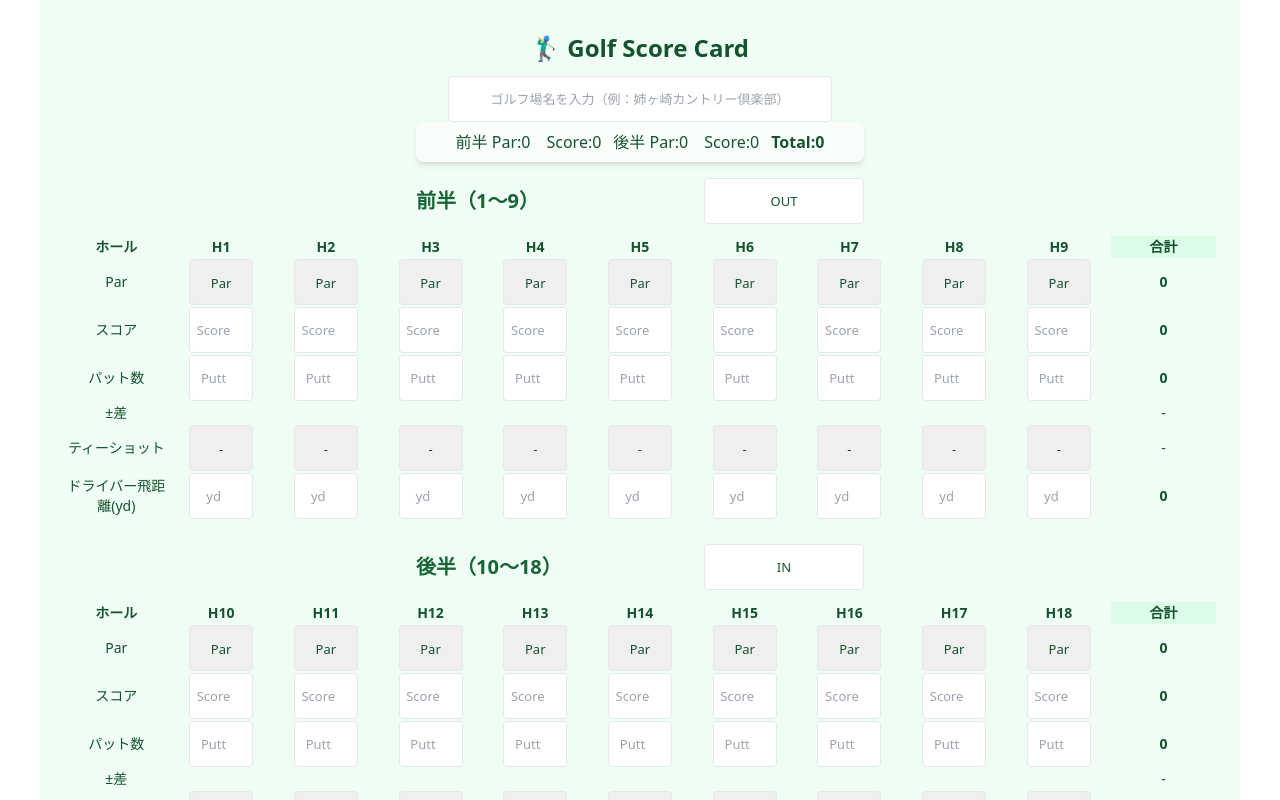
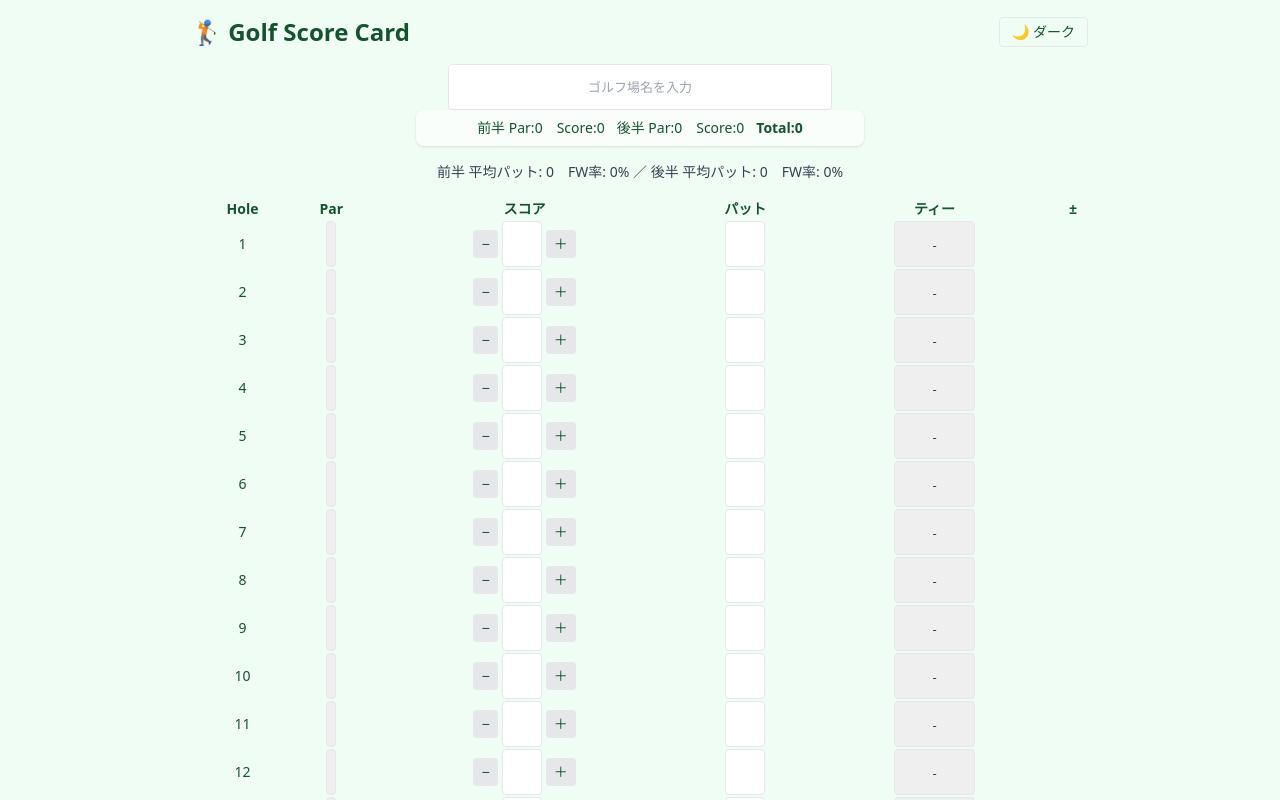
Before and after one commit to reniwasaki/golf-score-simple, a React (Vite) app: page / in a window 1280 px wide. Shown: the top 800 px of the page. Built offline with nearby package versions, Linux system fonts and the light colour scheme.

Commit message:
feat: history, tap input, theme, avg stats

```diff
--- a/src/App.jsx
+++ b/src/App.jsx
@@ -1,309 +1,283 @@
 import { useState, useEffect } from "react";
 
 const holeCount = 18;
-
 const initialData = Array.from({ length: holeCount }, () => ({
   par: "",
   score: "",
   putt: "",
-  diff: "",
   teeShot: "-",
-  drive: "",
 }));
 
 const diffToSymbol = (diff) => {
-  const num = Number(diff);
-  if (isNaN(num)) return "";
-  if (num <= -3) return "☆";
-  if (num === -2) return "◎";
-  if (num === -1) return "◯";
-  if (num === 0) return "ー";
-  if (num === 1) return "△";
-  if (num === 2) return "□";
-  return `+${num}`;
+  if (isNaN(diff)) return "";
+  if (diff <= -3) return "☆";
+  if (diff === -2) return "◎";
+  if (diff === -1) return "◯";
+  if (diff === 0) return "ー";
+  if (diff === 1) return "△";
+  if (diff === 2) return "□";
+  return `+${diff}`;
 };
 
-const App = () => {
+export default function App() {
   const [scores, setScores] = useState(initialData);
-  const [courseNames, setCourseNames] = useState({ out: "OUT", in: "IN" });
   const [golfCourseName, setGolfCourseName] = useState("");
-  const [online, setOnline] = useState(navigator.onLine);
+  const [history, setHistory] = useState([]);
+  const [theme, setTheme] = useState("light");
 
-  // ✅ オンライン／オフライン監視
+  // ✅ localStorage復元
   useEffect(() => {
-    const updateStatus = () => setOnline(navigator.onLine);
-    window.addEventListener("online", updateStatus);
-    window.addEventListener("offline", updateStatus);
-    return () => {
-      window.removeEventListener("online", updateStatus);
-      window.removeEventListener("offline", updateStatus);
-    };
-  }, []);
-
-  // ✅ ローカル保存・復元
-  useEffect(() => {
-    const saved = localStorage.getItem("golfScores");
+    const saved = localStorage.getItem("golfAppData");
     if (saved) {
       const parsed = JSON.parse(saved);
       setScores(parsed.scores || initialData);
-      setCourseNames(parsed.courseNames || { out: "OUT", in: "IN" });
       setGolfCourseName(parsed.golfCourseName || "");
+      setHistory(parsed.history || []);
+      setTheme(parsed.theme || "light");
     }
   }, []);
 
+  // ✅ 自動保存
   useEffect(() => {
     localStorage.setItem(
-      "golfScores",
-      JSON.stringify({ scores, courseNames, golfCourseName })
+      "golfAppData",
+      JSON.stringify({ scores, golfCourseName, history, theme })
     );
-  }, [scores, courseNames, golfCourseName]);
+  }, [scores, golfCourseName, history, theme]);
 
   const handleChange = (index, key, value) => {
     const updated = [...scores];
     updated[index][key] = value;
-
-    // ±差自動計算
-    const par = parseInt(updated[index].par);
-    const score = parseInt(updated[index].score);
-    if (!isNaN(par) && !isNaN(score)) {
-      const diff = score - par;
-      updated[index].diff = diffToSymbol(diff);
-    } else {
-      updated[index].diff = "";
-    }
-
     setScores(updated);
   };
 
-  const resetAll = () => {
-    setScores(initialData);
-    setGolfCourseName("");
-    localStorage.removeItem("golfScores");
-  };
-
+  // ✅ スコア・パット・フェアウェイ率などの集計
   const total = (start, end) => {
     const slice = scores.slice(start, end);
-    const par = slice.reduce((acc, cur) => acc + (parseInt(cur.par) || 0), 0);
-    const score = slice.reduce((acc, cur) => acc + (parseInt(cur.score) || 0), 0);
-    const putt = slice.reduce((acc, cur) => acc + (parseInt(cur.putt) || 0), 0);
-    return { par, score, putt };
+    const par = slice.reduce((sum, s) => sum + (parseInt(s.par) || 0), 0);
+    const score = slice.reduce((sum, s) => sum + (parseInt(s.score) || 0), 0);
+    const putt = slice.reduce((sum, s) => sum + (parseInt(s.putt) || 0), 0);
+    const fairway = slice.filter((s) => s.teeShot === "フェアウェイ").length;
+    const valid = slice.filter((s) => s.par !== "3").length; // Par3除外
+    const fairwayRate =
+      valid > 0 ? Math.round((fairway / valid) * 100) : 0;
+    const avgPutt =
+      slice.filter((s) => s.putt).length > 0
+        ? (putt / slice.filter((s) => s.putt).length).toFixed(1)
+        : 0;
+    return { par, score, putt, fairwayRate, avgPutt };
   };
 
   const outTotal = total(0, 9);
   const inTotal = total(9, 18);
   const totalScore = outTotal.score + inTotal.score;
 
-  const renderHoleInputs = (start, end) => (
-    <div className="w-full overflow-x-auto scrollbar-thin scrollbar-thumb-gray-400 scrollbar-track-transparent">
-      <div className="min-w-[900px] sm:min-w-full mx-auto flex justify-center">
-        <table className="w-full text-xs sm:text-sm text-center border-collapse table-fixed">
-          <thead>
-            <tr>
-              <th className="px-1 bg-green-50">ホール</th>
-              {Array.from({ length: end - start }, (_, i) => (
-                <th key={i}>H{start + i + 1}</th>
-              ))}
-              <th className="bg-green-100 sticky right-0">合計</th>
-            </tr>
-          </thead>
-          <tbody>
-            <tr>
-              <td>Par</td>
-              {scores.slice(start, end).map((hole, i) => (
-                <td key={i}>
-                  <select
-                    value={hole.par}
-                    onChange={(e) => handleChange(start + i, "par", e.target.value)}
-                    className="border rounded w-14 sm:w-16 text-center"
-                  >
-                    <option value="">Par</option>
-                    <option value="3">3</option>
-                    <option value="4">4</option>
-                    <option value="5">5</option>
-                  </select>
-                </td>
-              ))}
-              <td className="bg-green-50 font-bold sticky right-0">
-                {total(start, end).par}
-              </td>
-            </tr>
+  // ✅ 履歴保存
+  const saveRound = () => {
+    const newEntry = {
+      id: Date.now(),
+      course: golfCourseName || "未入力コース",
+      date: new Date().toLocaleDateString("ja-JP"),
+      total: totalScore,
+      data: scores,
+    };
+    setHistory([newEntry, ...history]);
+    alert("✅ ラウンドを保存しました");
+  };
 
-            <tr>
-              <td>スコア</td>
-              {scores.slice(start, end).map((hole, i) => (
-                <td key={i}>
-                  <input
-                    type="number"
-                    value={hole.score}
-                    onChange={(e) => handleChange(start + i, "score", e.target.value)}
-                    className="border rounded w-14 sm:w-16 text-center"
-                    placeholder="Score"
-                  />
-                </td>
-              ))}
-              <td className="bg-green-50 font-bold sticky right-0">
-                {total(start, end).score}
-              </td>
-            </tr>
+  // ✅ 履歴読み込み
+  const loadRound = (entry) => {
+    setScores(entry.data);
+    setGolfCourseName(entry.course);
+    alert(`📖 ${entry.course} のスコアを読み込みました`);
+  };
 
-            <tr>
-              <td>パット数</td>
-              {scores.slice(start, end).map((hole, i) => (
-                <td key={i}>
-                  <input
-                    type="number"
-                    value={hole.putt}
-                    onChange={(e) => handleChange(start + i, "putt", e.target.value)}
-                    className="border rounded w-14 sm:w-16 text-center"
-                    placeholder="Putt"
-                  />
-                </td>
-              ))}
-              <td className="bg-green-50 font-bold sticky right-0">
-                {total(start, end).putt}
-              </td>
-            </tr>
-
-            <tr>
-              <td>±差</td>
-              {scores.slice(start, end).map((hole, i) => (
-                <td key={i} className="font-bold">
-                  {hole.diff}
-                </td>
-              ))}
-              <td className="bg-green-50 sticky right-0">-</td>
-            </tr>
-
-            <tr>
-              <td>ティーショット</td>
-              {scores.slice(start, end).map((hole, i) => (
-                <td key={i}>
-                  {hole.par === "3" ? (
-                    <select
-                      value={hole.teeShot}
-                      onChange={(e) => handleChange(start + i, "teeShot", e.target.value)}
-                      className="border rounded w-20 sm:w-24 text-center"
-                    >
-                      <option value="-">-</option>
-                      <option value="グリーンオン">グリーンオン</option>
-                      <option value="右">右</option>
-                      <option value="左">左</option>
-                      <option value="奥">奥</option>
-                      <option value="手前">手前</option>
-                      <option value="OB">OB</option>
-                    </select>
-                  ) : (
-                    <select
-                      value={hole.teeShot}
-                      onChange={(e) => handleChange(start + i, "teeShot", e.target.value)}
-                      className="border rounded w-16 text-center"
-                    >
-                      <option value="-">-</option>
-                      <option value="◯">◯</option>
-                      <option value="×">×</option>
-                    </select>
-                  )}
-                </td>
-              ))}
-              <td className="bg-green-50 sticky right-0">-</td>
-            </tr>
-
-            <tr>
-              <td>ドライバー飛距離(yd)</td>
-              {scores.slice(start, end).map((hole, i) =>
-                hole.par !== "3" ? (
-                  <td key={i}>
-                    <input
-                      type="number"
-                      value={hole.drive}
-                      onChange={(e) => handleChange(start + i, "drive", e.target.value)}
-                      className="border rounded w-14 sm:w-16 text-center"
-                      placeholder="yd"
-                    />
-                  </td>
-                ) : (
-                  <td key={i}>-</td>
-                )
-              )}
-              <td className="bg-green-50 sticky right-0 font-bold">0</td>
-            </tr>
-          </tbody>
-        </table>
-      </div>
+  // ✅ スコア入力ボタン方式（タップ最適化）
+  const ScoreInput = ({ index, value }) => (
+    <div className="flex justify-center items-center gap-1">
+      <button
+        onClick={() =>
+          handleChange(index, "score", (parseInt(value) || 0) - 1)
+        }
+        className="px-2 py-1 bg-gray-200 dark:bg-gray-700 rounded"
+      >
+        −
+      </button>
+      <input
+        type="number"
+        value={value}
+        onChange={(e) => handleChange(index, "score", e.target.value)}
+        className="w-10 text-center border rounded dark:bg-gray-800 dark:border-gray-600"
+      />
+      <button
+        onClick={() =>
+          handleChange(index, "score", (parseInt(value) || 0) + 1)
+        }
+        className="px-2 py-1 bg-gray-200 dark:bg-gray-700 rounded"
+      >
+        ＋
+      </button>
     </div>
   );
 
+  // ✅ テーマ切替
+  const toggleTheme = () => setTheme(theme === "light" ? "dark" : "light");
+
   return (
-    <div className="min-h-screen bg-green-50 text-green-900 flex flex-col items-center px-2 sm:px-6 py-4 sm:py-8 max-w-[1200px] mx-auto overflow-x-hidden">
-      <h1 className="text-xl sm:text-2xl font-bold mb-3">🏌️‍♂️ Golf Score Card</h1>
+    <div
+      className={`min-h-screen flex flex-col items-center p-4 transition-colors duration-300 ${
+        theme === "dark"
+          ? "bg-gray-900 text-gray-100"
+          : "bg-green-50 text-green-900"
+      }`}
+    >
+      {/* ヘッダー */}
+      <div className="w-full flex justify-between items-center max-w-4xl mb-4">
+        <h1 className="text-xl sm:text-2xl font-bold">🏌️ Golf Score Card</h1>
+        <button
+          onClick={toggleTheme}
+          className="border px-3 py-1 rounded text-sm dark:border-gray-500"
+        >
+          {theme === "dark" ? "🌞 ライト" : "🌙 ダーク"}
+        </button>
+      </div>
 
-      {/* ✅ オフライン警告 */}
-      {!online && (
-        <div className="bg-yellow-100 text-yellow-800 px-4 py-2 rounded mb-2 text-sm font-medium">
-          ⚠️ 現在オフラインモードです（データは自動保存されます）
-        </div>
-      )}
-
-      {/* ✅ ゴルフ場名入力欄 */}
+      {/* ゴルフ場名 */}
       <input
         type="text"
         value={golfCourseName}
         onChange={(e) => setGolfCourseName(e.target.value)}
-        placeholder="ゴルフ場名を入力（例：姉ヶ崎カントリー倶楽部）"
-        className="border rounded px-3 py-2 w-full sm:w-96 text-center mb-4"
+        placeholder="ゴルフ場名を入力"
+        className="border px-3 py-2 rounded w-full sm:w-96 mb-4 dark:bg-gray-800 dark:border-gray-600"
       />
 
-      {/* ✅ 集計エリア */}
-      <div className="flex flex-wrap justify-center items-center gap-2 sm:gap-3 bg-white/70 px-3 py-2 rounded-lg shadow-md w-full max-w-md mx-auto text-xs sm:text-base text-center mb-4">
+      {/* 集計 */}
+      <div className="flex flex-wrap justify-center items-center gap-3 bg-white/70 dark:bg-gray-800 px-3 py-2 rounded-lg shadow w-full max-w-md mx-auto text-sm text-center mb-4">
         <div>前半 Par:{outTotal.par}　Score:{outTotal.score}</div>
         <div>後半 Par:{inTotal.par}　Score:{inTotal.score}</div>
         <div className="font-bold">Total:{totalScore}</div>
       </div>
 
-      {/* ===== 前半 ===== */}
-      <div className="flex flex-col sm:flex-row items-center justify-between gap-2 sm:gap-4 mb-3 w-full max-w-md mx-auto">
-        <h2 className="text-lg sm:text-xl font-bold text-green-800">
-          前半（1〜9）
-        </h2>
-        <input
-          type="text"
-          value={courseNames.out}
-          onChange={(e) => setCourseNames({ ...courseNames, out: e.target.value })}
-          placeholder="コース名（例：OUT）"
-          className="border rounded px-2 py-1 w-40 text-center"
-        />
+      {/* 平均データ */}
+      <div className="text-xs sm:text-sm mb-4 text-gray-700 dark:text-gray-300">
+        <p>
+          前半 平均パット: {outTotal.avgPutt}　FW率: {outTotal.fairwayRate}%
+          ／ 後半 平均パット: {inTotal.avgPutt}　FW率: {inTotal.fairwayRate}%
+        </p>
       </div>
-      {renderHoleInputs(0, 9)}
 
-      {/* ===== 後半 ===== */}
-      <div className="flex flex-col sm:flex-row items-center justify-between gap-2 sm:gap-4 mt-6 mb-3 w-full max-w-md mx-auto">
-        <h2 className="text-lg sm:text-xl font-bold text-green-800">
-          後半（10〜18）
-        </h2>
-        <input
-          type="text"
-          value={courseNames.in}
-          onChange={(e) => setCourseNames({ ...courseNames, in: e.target.value })}
-          placeholder="コース名（例：IN）"
-          className="border rounded px-2 py-1 w-40 text-center"
-        />
+      {/* テーブル */}
+      <div className="w-full overflow-x-auto max-w-4xl">
+        <table className="w-full text-xs sm:text-sm text-center border-collapse dark:border-gray-700">
+          <thead>
+            <tr>
+              <th>Hole</th>
+              <th>Par</th>
+              <th>スコア</th>
+              <th>パット</th>
+              <th>ティー</th>
+              <th>±</th>
+            </tr>
+          </thead>
+          <tbody>
+            {scores.map((h, i) => {
+              const diff =
+                h.par && h.score ? diffToSymbol(h.score - h.par) : "";
+              return (
+                <tr key={i}>
+                  <td>{i + 1}</td>
+                  <td>
+                    <select
+                      value={h.par}
+                      onChange={(e) =>
+                        handleChange(i, "par", e.target.value)
+                      }
+                      className="border rounded dark:bg-gray-800"
+                    >
+                      <option value=""></option>
+                      <option value="3">3</option>
+                      <option value="4">4</option>
+                      <option value="5">5</option>
+                    </select>
+                  </td>
+                  <td>
+                    <ScoreInput index={i} value={h.score} />
+                  </td>
+                  <td>
+                    <input
+                      type="number"
+                      value={h.putt}
+                      onChange={(e) =>
+                        handleChange(i, "putt", e.target.value)
+                      }
+                      className="w-10 border rounded text-center dark:bg-gray-800"
+                    />
+                  </td>
+                  <td>
+                    <select
+                      value={h.teeShot}
+                      onChange={(e) =>
+                        handleChange(i, "teeShot", e.target.value)
+                      }
+                      className="border rounded dark:bg-gray-800"
+                    >
+                      <option>-</option>
+                      <option>フェアウェイ</option>
+                      <option>右ラフ</option>
+                      <option>左ラフ</option>
+                      <option>OB</option>
+                    </select>
+                  </td>
+                  <td>{diff}</td>
+                </tr>
+              );
+            })}
+          </tbody>
+        </table>
       </div>
-      {renderHoleInputs(9, 18)}
 
-      {/* リセットボタン */}
-      <button
-        onClick={resetAll}
-        className="bg-green-600 hover:bg-green-700 text-white font-bold py-2 px-6 rounded mt-6"
-      >
-        リセット
-      </button>
+      {/* ボタン群 */}
+      <div className="flex gap-2 mt-6">
+        <button
+          onClick={saveRound}
+          className="bg-green-600 hover:bg-green-700 text-white px-4 py-2 rounded"
+        >
+          💾 保存
+        </button>
+        <button
+          onClick={() => setScores(initialData)}
+          className="bg-gray-400 hover:bg-gray-500 text-white px-4 py-2 rounded"
+        >
+          リセット
+        </button>
+      </div>
 
-      {/* 凡例 */}
-      <div className="text-xs text-gray-600 mt-4 mb-8">
-        <p>☆＝-3　◎＝-2　◯＝-1　ー＝±0　△＝+1　□＝+2　+3〜＝+3以上</p>
+      {/* 履歴一覧 */}
+      <div className="w-full max-w-3xl mt-6">
+        <h2 className="text-lg font-bold mb-2">📜 スコア履歴</h2>
+        {history.length === 0 ? (
+          <p className="text-sm text-gray-600">まだ保存されたラウンドはありません。</p>
+        ) : (
+          <ul className="text-sm">
+            {history.map((h) => (
+              <li
+                key={h.id}
+                className="border-b py-2 flex justify-between items-center dark:border-gray-700"
+              >
+                <span>
+                  🏌️‍♂️ {h.course}（{h.date}） - Total {h.total}
+                </span>
+                <button
+                  onClick={() => loadRound(h)}
+                  className="text-green-700 hover:underline"
+                >
+                  読み込み
+                </button>
+              </li>
+            ))}
+          </ul>
+        )}
       </div>
     </div>
   );
-};
-
-export default App;
+}
```
